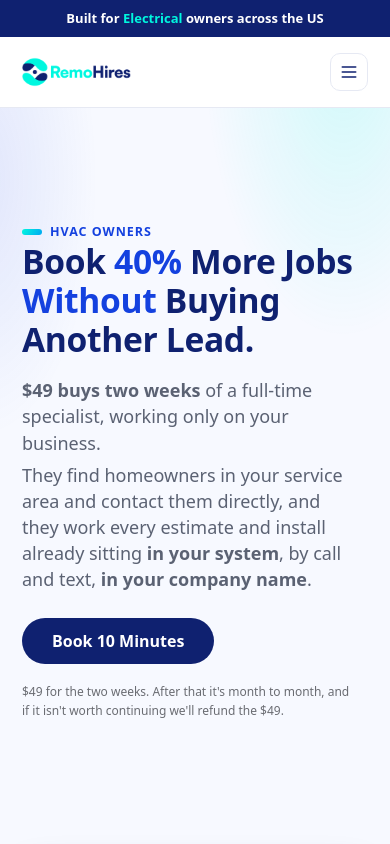
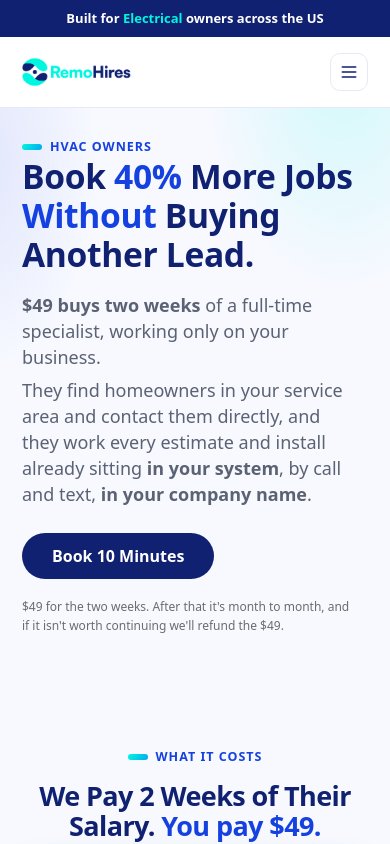
Before and after one commit to humblehg-org/remohires_marketing-LandingPage, a Next.js app: page /hvac in a window 390 px wide. Shown: the top 844 px of the page. Built offline with nearby package versions, Linux system fonts and the light colour scheme.

Commit message:
Fix mobile hero top spacing on /hvac

```diff
--- a/src/app/hvac/page.tsx
+++ b/src/app/hvac/page.tsx
@@ -112,7 +112,7 @@ export default function QuotesPage() {
         <div className="hero-why-shell">
           <section
             id="hero"
-            className="hero flex flex-col justify-center min-h-[85vh] md:min-h-0 md:justify-start"
+            className="hero flex flex-col justify-start min-h-0 md:min-h-0 md:justify-start"
             style={{ padding: 0 }}
           >
           <div className="wrap">
```
Also changed, not shown: src/app/hvac.css (+8 -0 lines).
